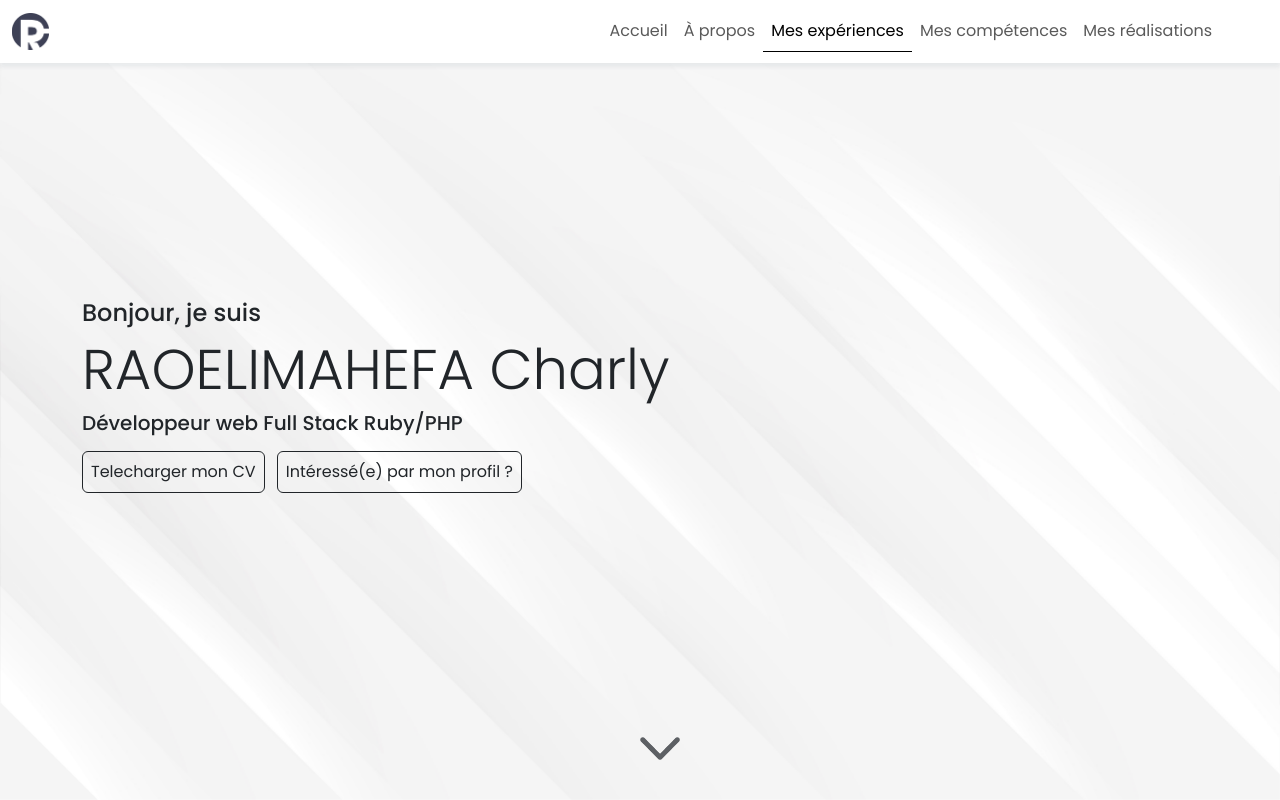
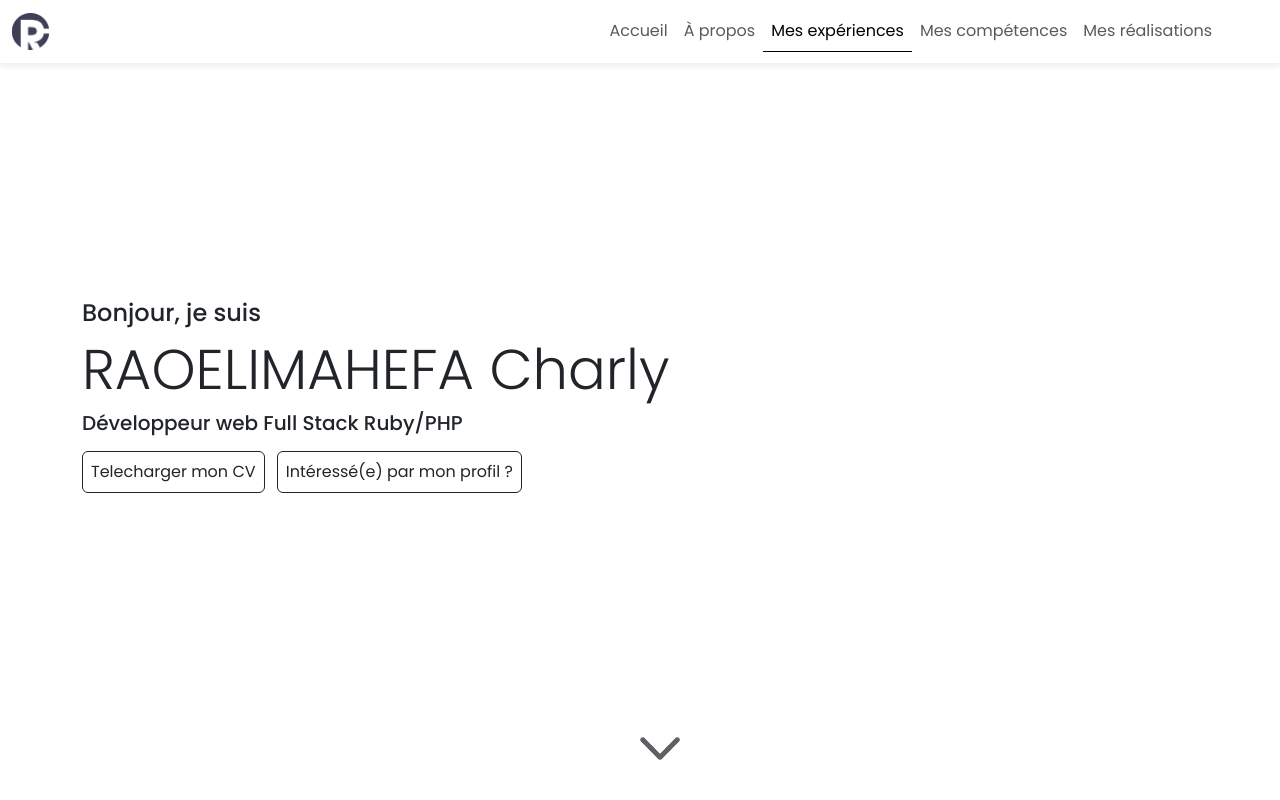
Before and after one commit to Mahefa21/my-resume, a website built with Vite: page index.html in a window 1280 px wide. Shown: the top 800 px of the page. Built offline with nearby package versions, Linux system fonts and the light colour scheme.

Commit message:
Comment background

```diff
--- a/src/style.css
+++ b/src/style.css
@@ -78,14 +78,14 @@
   min-height: 80vh;
 }
 
-.background {
+/*.background {
   height: 100vh;
   width: 100%;
   position: fixed;
   background-image: url('assets/images/background-white.jpg');
   background-size: cover;
   z-index: -1;
-}
+}*/
 
 .text {
   background-color: ghostwhite;
```
